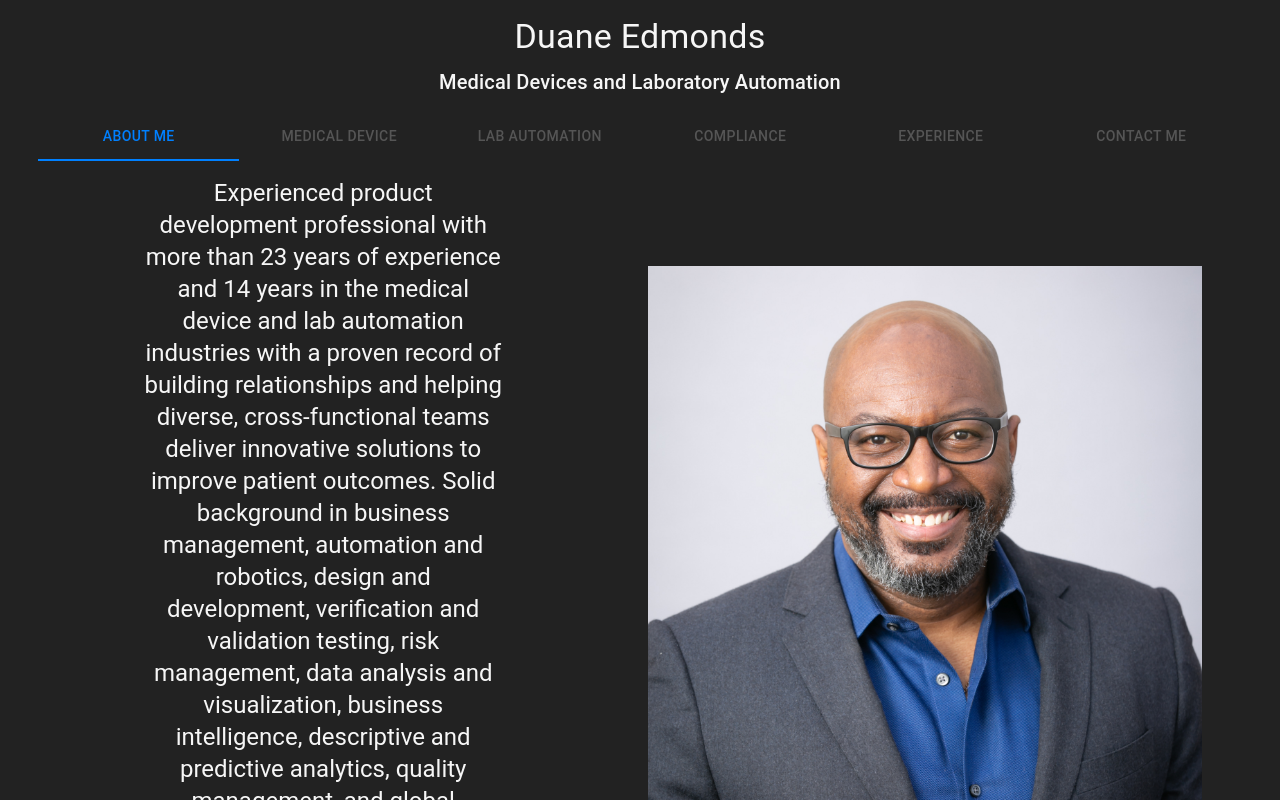
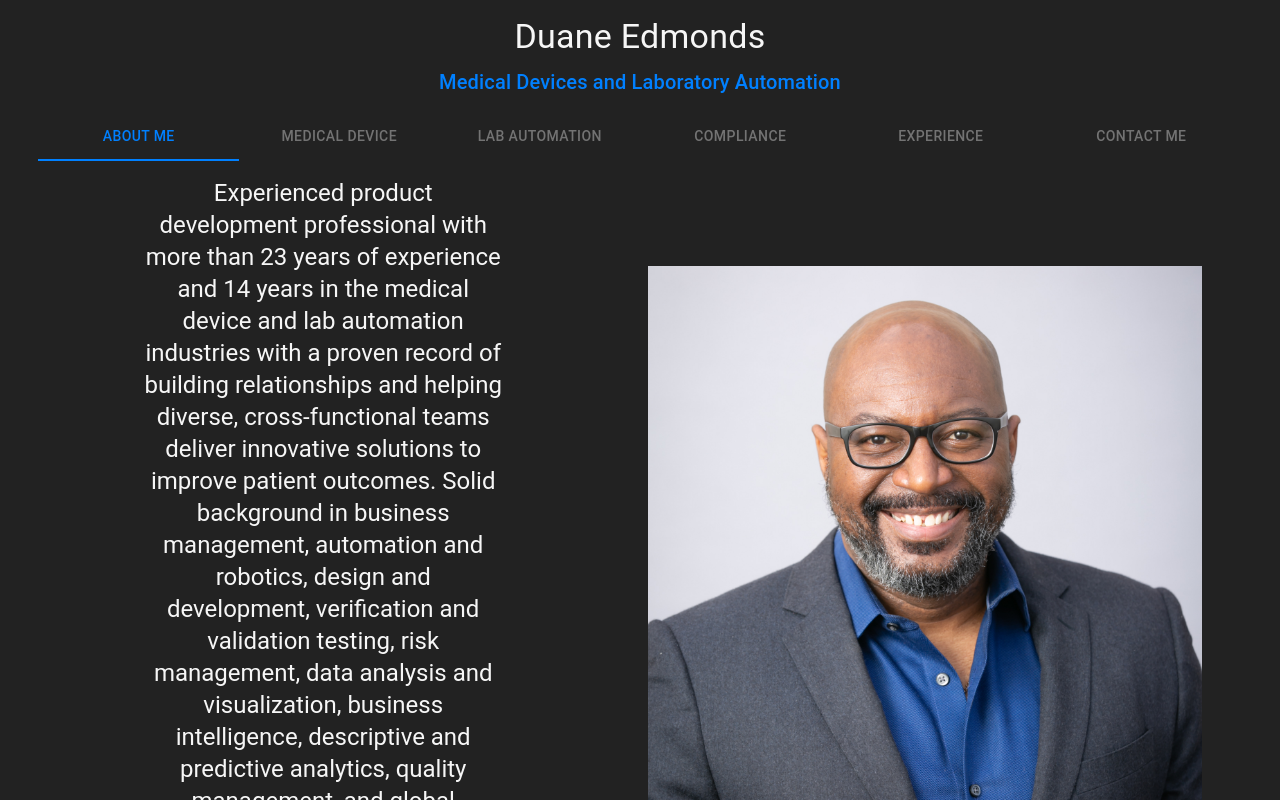
Before and after one commit to usefulmove/ded, a React (Vite) app: page / in a window 1280 px wide. Shown: the top 800 px of the page. Built offline with nearby package versions, Linux system fonts and the light colour scheme.

Commit message:
(automated gcp push)

```diff
--- a/src/App.css
+++ b/src/App.css
@@ -3,7 +3,7 @@
   text-align: center;
 }
 
-.contact {
+.contact-card {
   width: 650px;
-  padding: 50px;
+  padding: 25px;
 }
--- a/src/components/CompanyCard.jsx
+++ b/src/components/CompanyCard.jsx
@@ -18,13 +18,14 @@ function CompanyCard({ experience }) {
     <Card elevation={6}>
       <center>
         <Box sx={{ flexGrow: 1 }}>
-          <AppBar position="static" color="primary">
+          <AppBar position="static" color="info">
             <Toolbar>
               <Typography
                 variant="h6"
                 component="div"
                 sx={{ flexGrow: 1 }}
                 align="left"
+                color="secondary"
               >
                 {experience.company}
               </Typography>
@@ -41,7 +42,7 @@ function CompanyCard({ experience }) {
                   </Typography>
                 </AccordionSummary>
                 <AccordionDetails>
-                  <Typography color="grey">{role.summary}</Typography>
+                  <Typography color="#aaaaaa">{role.summary}</Typography>
                   <br />
                   <Typography color="grey" variant="body2">
                     {role.span}
--- a/src/components/ContactCard.jsx
+++ b/src/components/ContactCard.jsx
@@ -1,5 +1,5 @@
 import React from "react";
-import { Card, Grid, Typography } from "@mui/material";
+import { AppBar, Card, Grid, Toolbar, Typography } from "@mui/material";
 import logo from "../assets/logo.png";
 
 function ContactCard() {
@@ -7,12 +7,15 @@ function ContactCard() {
     <Grid container>
       <Grid item xs={12}>
         <center>
-          <Card className="contact" elevation={6}>
+          <Card className="contact-card" elevation={6}>
             <Grid container justifyContent="center" alignItems="center">
-              <Grid item xs={5.5}>
+              <Grid item xs={5.9}>
                 <img src={logo} width={"100%"} objectfit="contain" />
               </Grid>
-              <Grid item xs={6.5}>
+              <Grid item xs>
+                <Typography variant="h5" color="secondary" gutterBottom={true}>
+                  Robert Duane Edmonds
+                </Typography>
                 <Typography variant="h6" color="secondary" gutterBottom={true}>
                   2208 Carroll Street #102
                   <br />
--- a/src/components/Content.jsx
+++ b/src/components/Content.jsx
@@ -56,20 +56,20 @@ function Content() {
           "& button:hover": { color: "#0080ff" },
         }}
       >
-        <Tab label="About Me" {...a11yProps(0)} sx={{ color: "#555555" }} />
+        <Tab label="About Me" {...a11yProps(0)} sx={{ color: "#737373" }} />
         <Tab
           label="Medical Device"
           {...a11yProps(1)}
-          sx={{ color: "#555555" }}
+          sx={{ color: "#737373" }}
         />
         <Tab
           label="Lab Automation"
           {...a11yProps(2)}
-          sx={{ color: "#555555" }}
+          sx={{ color: "#737373" }}
         />
-        <Tab label="Compliance" {...a11yProps(3)} sx={{ color: "#555555" }} />
-        <Tab label="Experience" {...a11yProps(4)} sx={{ color: "#555555" }} />
-        <Tab label="Contact Me" {...a11yProps(5)} sx={{ color: "#555555" }} />
+        <Tab label="Compliance" {...a11yProps(3)} sx={{ color: "#737373" }} />
+        <Tab label="Experience" {...a11yProps(4)} sx={{ color: "#737373" }} />
+        <Tab label="Contact Me" {...a11yProps(5)} sx={{ color: "#737373" }} />
       </Tabs>
       <TabPanel value={value} index={0}>
         <AboutMe />
--- a/src/components/Header.jsx
+++ b/src/components/Header.jsx
@@ -7,7 +7,7 @@ function Header() {
         <Typography variant="h4">Duane Edmonds</Typography>
       </Grid>
       <Grid item xs={12}>
-        <Typography variant="h6" gutterBottom={true}>
+        <Typography variant="h6" gutterBottom={true} color="primary">
           Medical Devices and Laboratory Automation
         </Typography>
       </Grid>
--- a/src/components/TopicList.jsx
+++ b/src/components/TopicList.jsx
@@ -12,7 +12,7 @@ function TopicList({ title, lead, listItems }) {
   return (
     <div>
       <br />
-      <Typography variant="h4" gutterBottom={true} color="secondary">
+      <Typography variant="h4" gutterBottom={true} color="primary">
         {title}
       </Typography>
       <Divider />
--- a/src/main.jsx
+++ b/src/main.jsx
@@ -18,9 +18,16 @@ const theme = createTheme({
       light: "#ffffff",
       dark: "#eeeeee",
     },
+    info: {
+      main: "#003f7e",
+    },
     background: {
-      default: "#404040",
+      main: "#303030",
+      default: "#343434",
       paper: "#404040",
+    },
+    white: {
+      main: "#ffffff",
     },
   },
 });
```
